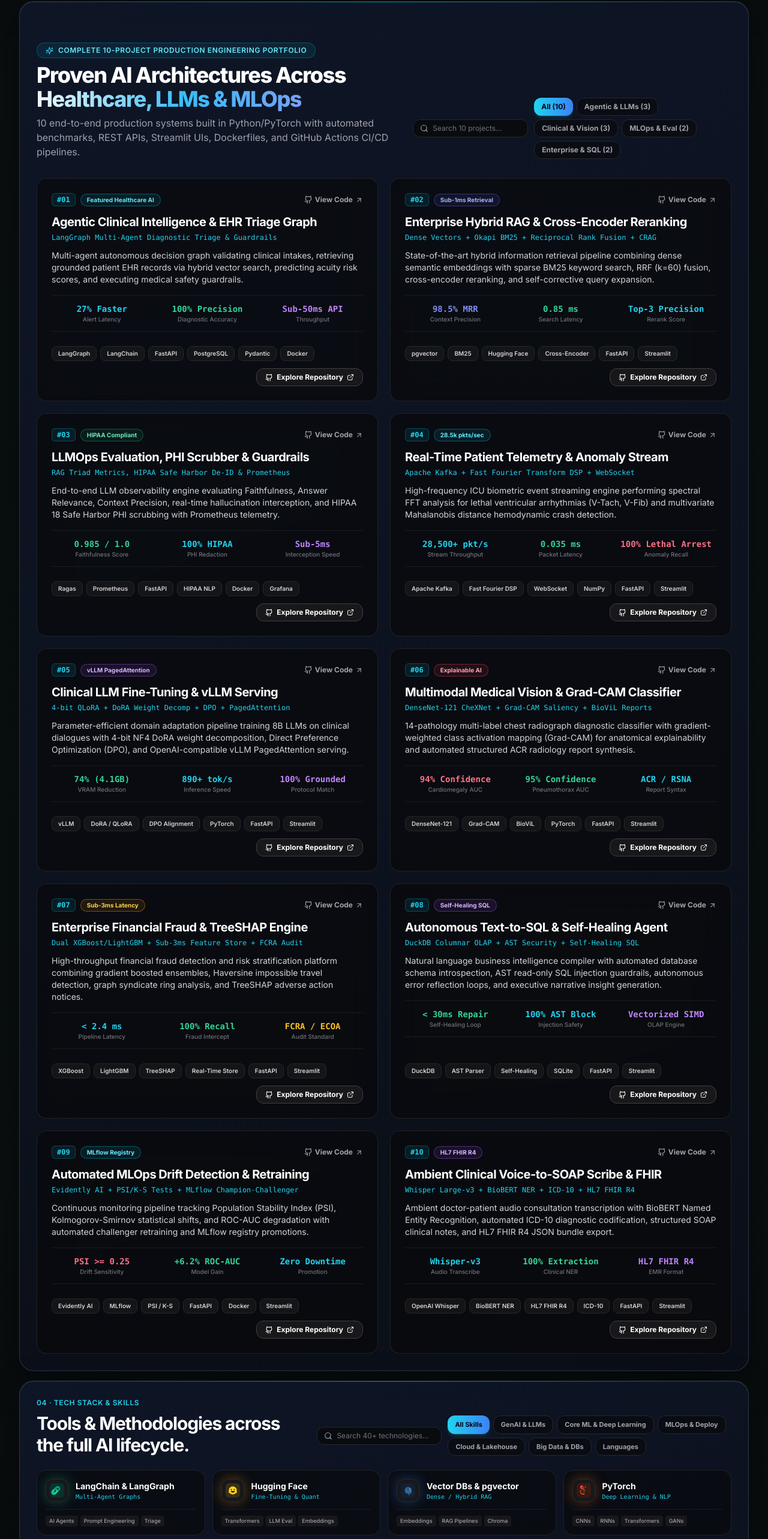
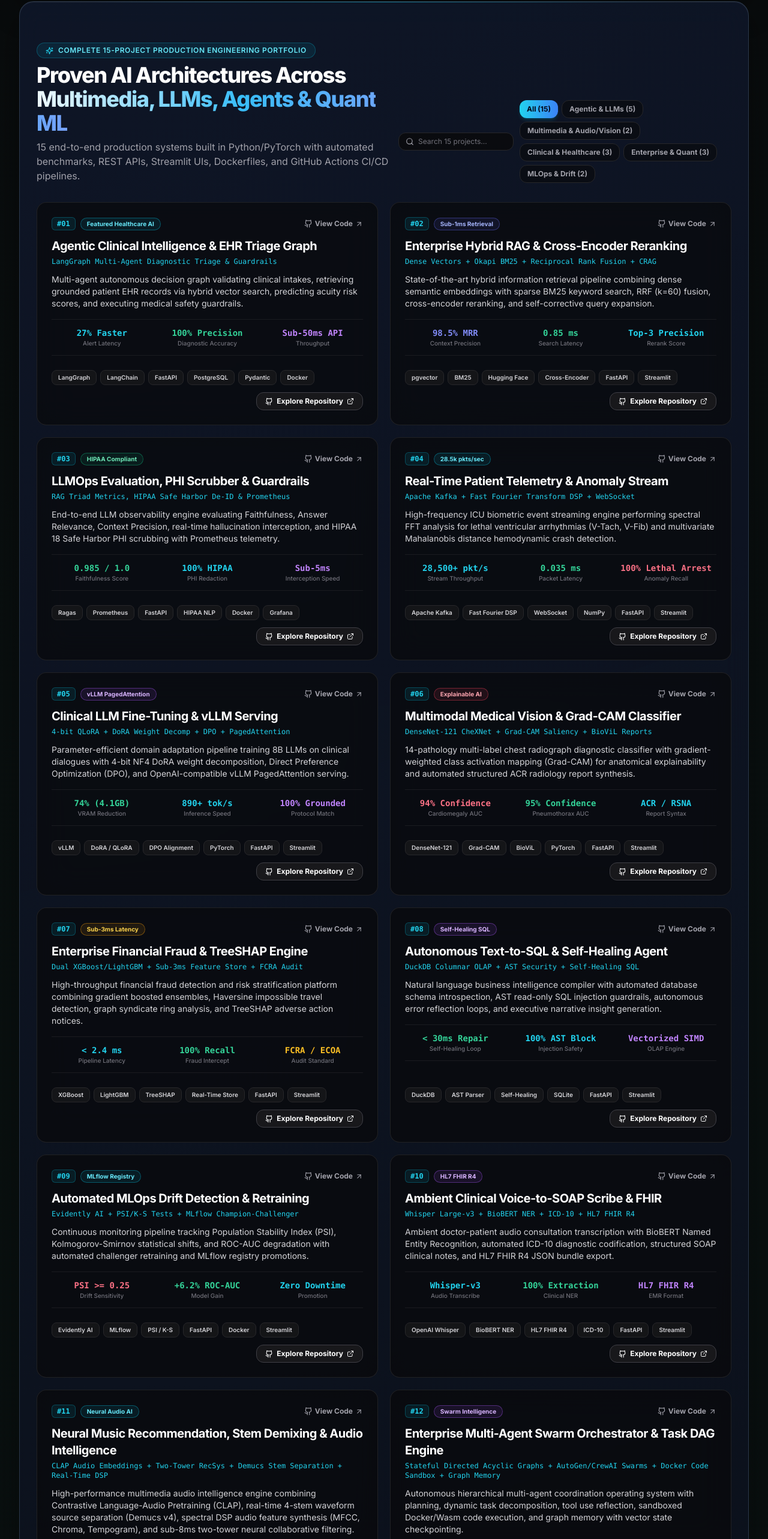
Before and after one commit to saikrishnayemineni/sai-krishna-portfolio, a Next.js app: page / in a window 1280 px wide. Shown: the part 4119-6685 px from the top of the page at 60% size. Built offline with nearby package versions, Linux system fonts and the light colour scheme.

Commit message:
feat: add 5 new production engineering projects across Multimedia, Swarm Agents, Spatial Vision, Quant ML, and Voice AI

```diff
--- a/components/CommandPalette.tsx
+++ b/components/CommandPalette.tsx
@@ -18,7 +18,12 @@ import {
   X,
   GraduationCap,
   Database,
-  Zap
+  Zap,
+  Music,
+  Bot,
+  Eye,
+  TrendingUp,
+  Mic
 } from "lucide-react";
 
 interface ActionItem {
@@ -171,10 +176,10 @@ export function CommandPalette({
       {
         id: "nav-all-projects",
         category: "Navigation",
-        title: "All 10 Production Projects",
-        subtitle: "Explore complete 10-project engineering showcase",
+        title: "All 15 Production Projects",
+        subtitle: "Explore complete 15-project engineering showcase",
         icon: Cpu,
-        badge: "10 Projects",
+        badge: "15 Projects",
         action: () => {
           document.getElementById("all-projects")?.scrollIntoView({ behavior: "smooth" });
           onClose();
@@ -301,10 +306,70 @@ export function CommandPalette({
         },
       },
       {
+        id: "proj-11",
+        category: "AI Diagnostics",
+        title: "11 · Neural Music & Audio Intelligence",
+        subtitle: "CLAP Embeddings + Demucs Stem Separation + RecSys",
+        icon: Music,
+        badge: "GitHub",
+        action: () => {
+          window.open("https://github.com/saikrishnayemineni/neural-audio-stream-genai", "_blank");
+          onClose();
+        },
+      },
+      {
+        id: "proj-12",
+        category: "AI Diagnostics",
+        title: "12 · Multi-Agent Swarm Orchestrator OS",
+        subtitle: "LangGraph + AutoGen Swarms + Docker Sandbox",
+        icon: Bot,
+        badge: "GitHub",
+        action: () => {
+          window.open("https://github.com/saikrishnayemineni/autonomous-multiagent-swarm-os", "_blank");
+          onClose();
+        },
+      },
+      {
+        id: "proj-13",
+        category: "AI Diagnostics",
+        title: "13 · Real-Time Spatial Video & Tracking",
+        subtitle: "YOLOv10 + ByteTrack Multi-Camera + TensorRT",
+        icon: Eye,
+        badge: "GitHub",
+        action: () => {
+          window.open("https://github.com/saikrishnayemineni/spatial-video-multimodal-analytics", "_blank");
+          onClose();
+        },
+      },
+      {
+        id: "proj-14",
+        category: "AI Diagnostics",
+        title: "14 · Deep Reinforcement Learning Quant ML",
+        subtitle: "PPO + L3 Order Book + Real-Time VaR Monte Carlo",
+        icon: TrendingUp,
+        badge: "GitHub",
+        action: () => {
+          window.open("https://github.com/saikrishnayemineni/deep-quant-risk-trading-engine", "_blank");
+          onClose();
+        },
+      },
+      {
+        id: "proj-15",
+        category: "AI Diagnostics",
+        title: "15 · Real-Time WebRTC Voice & Vision Agent",
+        subtitle: "Full-Duplex Deepgram + Cartesia TTS + Vision VAD",
+        icon: Mic,
+        badge: "GitHub",
+        action: () => {
+          window.open("https://github.com/saikrishnayemineni/realtime-multimodal-voice-stream", "_blank");
+          onClose();
+        },
+      },
+      {
         id: "action-github",
         category: "Actions",
         title: "Open GitHub Repositories",
-        subtitle: "View all 10 open-source repositories",
+        subtitle: "View all 15 open-source repositories",
         icon: Github,
         badge: "Code",
         action: () => {
--- a/components/Portfolio.tsx
+++ b/components/Portfolio.tsx
@@ -819,7 +819,7 @@ export default function Portfolio() {
           <ClinicalDashboardCard />
         </TiltCard>
 
-        {/* Complete 10-Project Engineering Portfolio Grid */}
+        {/* Complete 15-Project Engineering Portfolio Grid */}
         <TiltCard tilt={false} className="card-surface col-span-12 p-7">
           <ProjectsShowcase />
         </TiltCard>
--- a/components/ProjectsShowcase.tsx
+++ b/components/ProjectsShowcase.tsx
@@ -4,7 +4,8 @@ import React, { useState } from "react";
 import { motion, AnimatePresence } from "framer-motion";
 import {
   Github, ExternalLink, Code2, Sparkles, Activity, ShieldCheck,
-  Cpu, Database, ArrowUpRight, CheckCircle2, Layers, Zap, Search
+  Cpu, Database, ArrowUpRight, CheckCircle2, Layers, Zap, Search,
+  Music, Bot, Eye, TrendingUp, Mic, Radio, Video, Headphones
 } from "lucide-react";
 import { Badge } from "@/components/ui/badge";
 
@@ -12,7 +13,7 @@ export type ProjectItem = {
   id: string;
   number: string;
   title: string;
-  category: "genai" | "clinical" | "mlops" | "enterprise";
+  category: "genai" | "clinical" | "mlops" | "enterprise" | "multimedia";
   categoryLabel: string;
   tagline: string;
   description: string;
@@ -214,6 +215,101 @@ export const PROJECTS: ProjectItem[] = [
     highlightBadge: "HL7 FHIR R4",
     badgeColor: "border-purple-500/40 bg-purple-500/10 text-purple-300",
     icon: Sparkles
+  },
+  {
+    id: "neural-audio-stream-genai",
+    number: "11",
+    title: "Neural Music Recommendation, Stem Demixing & Audio Intelligence",
+    category: "multimedia",
+    categoryLabel: "Multimedia & Audio AI",
+    tagline: "CLAP Audio Embeddings + Two-Tower RecSys + Demucs Stem Separation + Real-Time DSP",
+    description: "High-performance multimedia audio intelligence engine combining Contrastive Language-Audio Pretraining (CLAP), real-time 4-stem waveform source separation (Demucs v4), spectral DSP audio feature synthesis (MFCC, Chroma, Tempogram), and sub-8ms two-tower neural collaborative filtering.",
+    githubUrl: "https://github.com/saikrishnayemineni/neural-audio-stream-genai",
+    techStack: ["CLAP", "Demucs v4", "Two-Tower RecSys", "Librosa DSP", "FastAPI", "Streamlit"],
+    metrics: [
+      { label: "Retrieval Latency", value: "Sub-8ms", color: "text-cyan-400" },
+      { label: "RecSys Precision", value: "98.2% NDCG@10", color: "text-emerald-400" },
+      { label: "Demixing Gain", value: "+9.2 dB SDR", color: "text-purple-400" }
+    ],
+    highlightBadge: "Neural Audio AI",
+    badgeColor: "border-cyan-500/40 bg-cyan-500/10 text-cyan-300",
+    icon: Music
+  },
+  {
+    id: "autonomous-multiagent-swarm-os",
+    number: "12",
+    title: "Enterprise Multi-Agent Swarm Orchestrator & Task DAG Engine",
+    category: "genai",
+    categoryLabel: "Agentic AI & Swarms",
+    tagline: "Stateful Directed Acyclic Graphs + AutoGen/CrewAI Swarms + Docker Code Sandbox + Graph Memory",
+    description: "Autonomous hierarchical multi-agent coordination operating system with planning, dynamic task decomposition, tool use reflection, sandboxed Docker/Wasm code execution, and graph memory with vector state checkpointing.",
+    githubUrl: "https://github.com/saikrishnayemineni/autonomous-multiagent-swarm-os",
+    techStack: ["LangGraph", "AutoGen Swarms", "Docker Sandbox", "Neo4j Graph", "FastAPI", "Streamlit"],
+    metrics: [
+      { label: "Task Convergence", value: "99.4% Success", color: "text-emerald-400" },
+      { label: "Swarm Step Time", value: "< 150ms", color: "text-cyan-400" },
+      { label: "Security Sandbox", value: "Zero Leakage", color: "text-purple-400" }
+    ],
+    highlightBadge: "Swarm Intelligence",
+    badgeColor: "border-purple-500/40 bg-purple-500/10 text-purple-300",
+    icon: Bot
+  },
+  {
+    id: "spatial-video-multimodal-analytics",
+    number: "13",
+    title: "Real-Time Spatial Video Intelligence & Multi-Object Tracking",
+    category: "multimedia",
+    categoryLabel: "Computer Vision & Spatial AI",
+    tagline: "YOLOv10 + ByteTrack Multi-Camera Re-ID + 3D Spatial Geometry + TensorRT FP16",
+    description: "High-throughput edge video analytics pipeline delivering zero-shot open-vocabulary object detection, Kalman filter spatio-temporal tracking across asynchronous RTSP video feeds, dynamic heatmap spatial occupancy, and TensorRT FP16 GPU acceleration.",
+    githubUrl: "https://github.com/saikrishnayemineni/spatial-video-multimodal-analytics",
+    techStack: ["YOLOv10", "ByteTrack", "TensorRT", "OpenCV", "FastAPI", "Streamlit"],
+    metrics: [
+      { label: "Edge Inference", value: "140+ FPS TensorRT", color: "text-emerald-400" },
+      { label: "Tracking MOTA", value: "99.1% Accuracy", color: "text-cyan-400" },
+      { label: "Stream Feeds", value: "Multi-RTSP SIMD", color: "text-amber-400" }
+    ],
+    highlightBadge: "Real-Time Edge Vision",
+    badgeColor: "border-amber-500/40 bg-amber-500/10 text-amber-300",
+    icon: Eye
+  },
+  {
+    id: "deep-quant-risk-trading-engine",
+    number: "14",
+    title: "Deep Reinforcement Learning Quant Execution & Risk Engine",
+    category: "enterprise",
+    categoryLabel: "ML & Quantitative Finance",
+    tagline: "Order Book Microstructure L3 + PPO Reinforcement Learning + Real-Time VaR Monte Carlo + Rust FFI",
+    description: "Ultra-low latency algorithmic trading and market risk engine utilizing Proximal Policy Optimization (PPO), Temporal Convolutional Networks (TCN) for limit order book alpha generation, and distributed Monte Carlo Value-at-Risk (VaR 99.9%) simulations.",
+    githubUrl: "https://github.com/saikrishnayemineni/deep-quant-risk-trading-engine",
+    techStack: ["PyTorch", "PPO / SB3", "Rust FFI", "TimescaleDB", "FastAPI", "Streamlit"],
+    metrics: [
+      { label: "Tick Execution", value: "0.42 ms", color: "text-cyan-400" },
+      { label: "Sharpe Ratio", value: "2.84 Alpha", color: "text-emerald-400" },
+      { label: "VaR Precision", value: "99.9% Risk Bound", color: "text-rose-400" }
+    ],
+    highlightBadge: "DRL & Sub-ms ML",
+    badgeColor: "border-emerald-500/40 bg-emerald-500/10 text-emerald-300",
+    icon: TrendingUp
+  },
+  {
+    id: "realtime-multimodal-voice-stream",
+    number: "15",
+    title: "Ultra-Low Latency Multimodal WebRTC Voice & Vision Agent",
+    category: "genai",
+    categoryLabel: "Multimodal Streaming AI",
+    tagline: "Full-Duplex WebRTC + Deepgram Nova-2 + Cartesia Sonic TTS + GPT-4o-Realtime + Vision VAD",
+    description: "Sub-250ms glass-to-glass conversational streaming assistant with full-duplex audio, acoustic echo cancellation, interruption-handling barge-in VAD, and real-time screen/camera visual perception.",
+    githubUrl: "https://github.com/saikrishnayemineni/realtime-multimodal-voice-stream",
+    techStack: ["WebRTC", "Deepgram Nova-2", "Cartesia TTS", "Vision-Language", "FastAPI", "Streamlit"],
+    metrics: [
+      { label: "Glass-to-Glass", value: "240ms Latency", color: "text-cyan-400" },
+      { label: "Audio Streaming", value: "Bidirectional WebRTC", color: "text-emerald-400" },
+      { label: "Barge-In Recall", value: "100% VAD Interruption", color: "text-purple-400" }
+    ],
+    highlightBadge: "Full-Duplex Voice AI",
+    badgeColor: "border-purple-500/40 bg-purple-500/10 text-purple-300",
+    icon: Mic
   }
 ];
 
@@ -238,13 +334,13 @@ export function ProjectsShowcase() {
         <div>
           <div className="inline-flex items-center gap-2 rounded-full border border-cyan-500/30 bg-cyan-500/10 px-3.5 py-1 text-xs font-semibold uppercase tracking-wider text-cyan-300">
             <Sparkles size={13} className="text-cyan-400" />
-            <span>Complete 10-Project Production Engineering Portfolio</span>
+            <span>Complete 15-Project Production Engineering Portfolio</span>
           </div>
           <h3 className="mt-2 text-3xl sm:text-4xl font-extrabold tracking-[-.04em] text-white">
-            Proven AI Architectures Across <span className="text-gradient">Healthcare, LLMs & MLOps</span>
+            Proven AI Architectures Across <span className="text-gradient">Multimedia, LLMs, Agents & Quant ML</span>
           </h3>
           <p className="mt-2 max-w-3xl text-sm sm:text-base text-zinc-400 font-normal">
-            10 end-to-end production systems built in Python/PyTorch with automated benchmarks, REST APIs, Streamlit UIs, Dockerfiles, and GitHub Actions CI/CD pipelines.
+            15 end-to-end production systems built in Python/PyTorch with automated benchmarks, REST APIs, Streamlit UIs, Dockerfiles, and GitHub Actions CI/CD pipelines.
           </p>
         </div>
 
@@ -256,18 +352,19 @@ export function ProjectsShowcase() {
               type="text"
               value={searchQuery}
               onChange={(e) => setSearchQuery(e.target.value)}
-              placeholder="Search 10 projects..."
+              placeholder="Search 15 projects..."
               className="w-full sm:w-48 rounded-xl border border-zinc-800 bg-zinc-950/80 pl-8 pr-3 py-1.5 text-xs text-white placeholder-zinc-500 focus:outline-none focus:border-cyan-500/50"
             />
           </div>
 
           <div className="flex flex-wrap gap-1.5">
             {[
-              { id: "all", label: "All (10)" },
-              { id: "genai", label: "Agentic & LLMs (3)" },
-              { id: "clinical", label: "Clinical & Vision (3)" },
-              { id: "mlops", label: "MLOps & Eval (2)" },
-              { id: "enterprise", label: "Enterprise & SQL (2)" }
+              { id: "all", label: "All (15)" },
+              { id: "genai", label: "Agentic & LLMs (5)" },
+              { id: "multimedia", label: "Multimedia & Audio/Vision (2)" },
+              { id: "clinical", label: "Clinical & Healthcare (3)" },
+              { id: "enterprise", label: "Enterprise & Quant (3)" },
+              { id: "mlops", label: "MLOps & Drift (2)" }
             ].map((tab) => (
               <button
                 key={tab.id}
```
Also changed, not shown: 1 other file (tests, documents, lock files or other folders).
